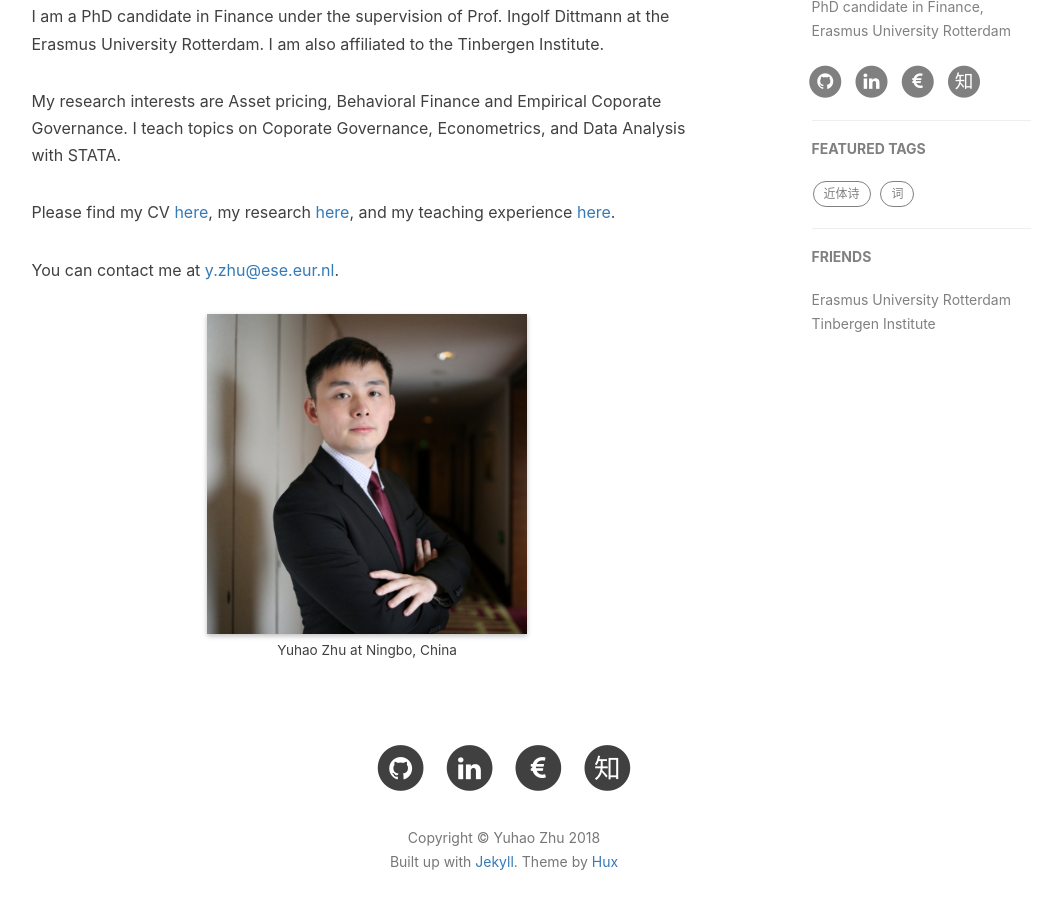
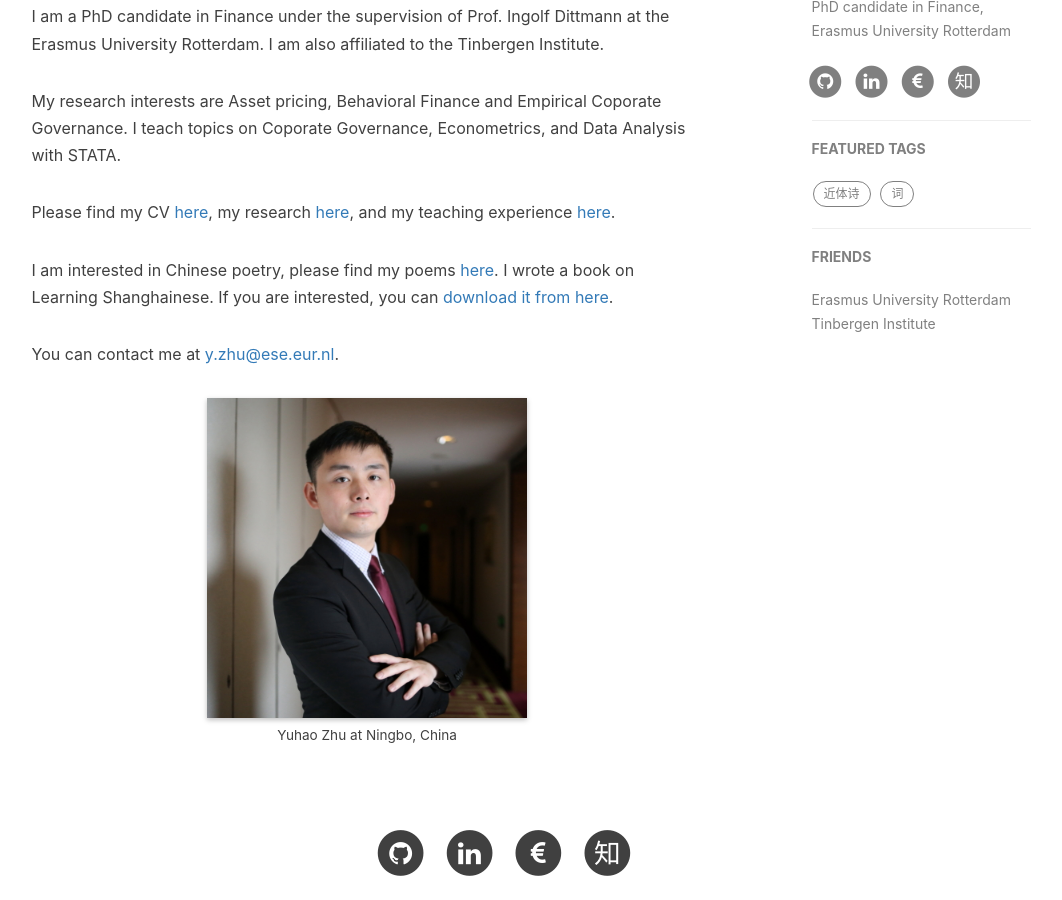
Before and after one commit to forfudan/forfudan.github.io, a Jekyll site: the page built from index.html, in a window 1280 px wide and 900 px high, scrolled down 718 px. Shown: the whole window, without its empty margins (136-1198 px from the left). Built offline with Jekyll 4.4.1, drawn with Linux system fonts in a browser that asks for light colours; nearby versions of some CDN libraries; comment, search, counter and statistics services are not loaded; some of the changed lines change nothing that is shown.

Commit message:
Updata Chinese pages

```diff
--- a/index.html
+++ b/index.html
@@ -19,9 +19,9 @@
         </p>
     </blockquote>
     <p>我是朱宇浩，字子弘。目前在鹿特丹伊拉斯姆斯大学攻读金融博士学位。我本科毕业于复旦大学和格罗宁根大学，硕士阶段毕业于丁伯根研究所（阿姆斯特丹自由大学）。</p>
-    <p>我的学术研究领域包括公司金融、管理层薪酬、及行为经济学。关于我的其他介绍，请移步至<a href="{{site.url}}/about/">“个人研究”</a>页面。</p>
-    <p>我喜欢古典诗词、语言学及摄影。我的诗文作品在<a href="{{site.url}}/blogs/">“作品”</a>页面。</p>
-    <p>我写过《上海话简明教程》这本书，系统介绍上海话的音系、声调及正字。如果您对上海话有兴趣，可以点击<a target="_blank" href="{{site.url}}/doc/标准上海话简明教程_2017年5月版_朱宇浩.pdf">此处</a>免费预览及下载。</p>
+    <p>我的学术研究领域包括公司金融、管理层薪酬、及行为经济学。关于我的履历CV，请移步至<a href="{{site.url}}/about_cv/">“个人研究”</a>页面。</p>
+    <p>我喜欢古典诗词、语言学及摄影。我的诗文作品在<a href="{{site.url}}/zhu_blogs/">“作品”</a>页面。</p>
+    <p>我写过《上海话简明教程》这本书，系统介绍上海话的音系、声调及正字。如果您对上海话有兴趣，可以点击<a target="_blank" href="{{site.url}}/doc/标准上海话简明教程_2017年5月版_朱宇浩.pdf">此处</a>预览及下载。</p>
 
 </div>
 
@@ -41,6 +41,9 @@
     </p>
     <p>
         Please find my CV <a href="{{site.url}}/about_cv/">here</a>, my research <a href="{{site.url}}/about_paper/">here</a>, and my teaching experience <a href="{{site.url}}/about_teaching/">here</a>.
+    </p>
+    <p>
+        I am interested in Chinese poetry, please find my poems <a href="{{site.url}}/zhu_blogs/">here</a>. I wrote a book on Learning Shanghainese. If you are interested, you can <a href="{{site.url}}/doc/标准上海话简明教程_2017年5月版_朱宇浩.pdf">download it from here</a>.
     </p>
     <p>
         You can contact me at <a target="_blank" href="mailto: y.zhu@ese.eur.nl">y.zhu@ese.eur.nl</a>.
```
